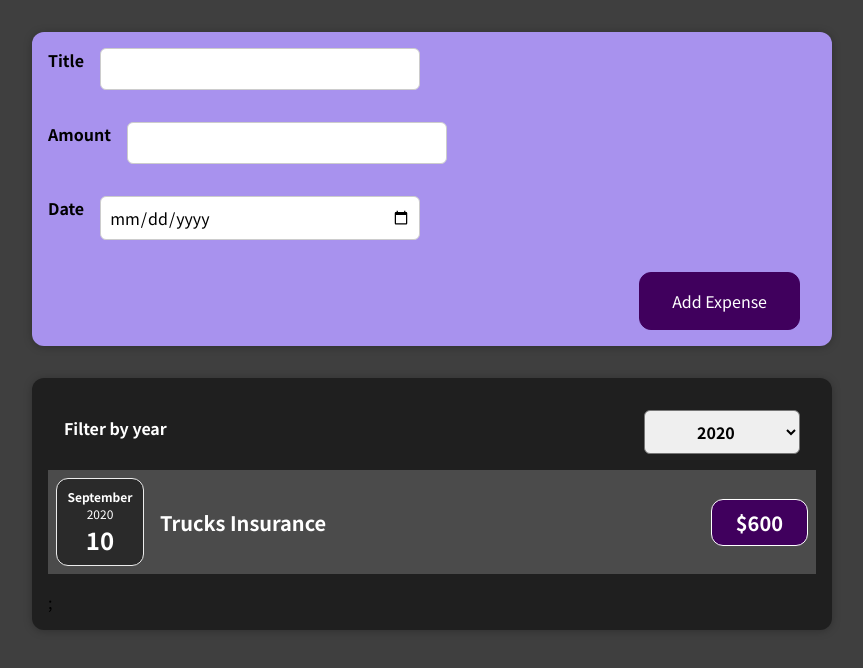
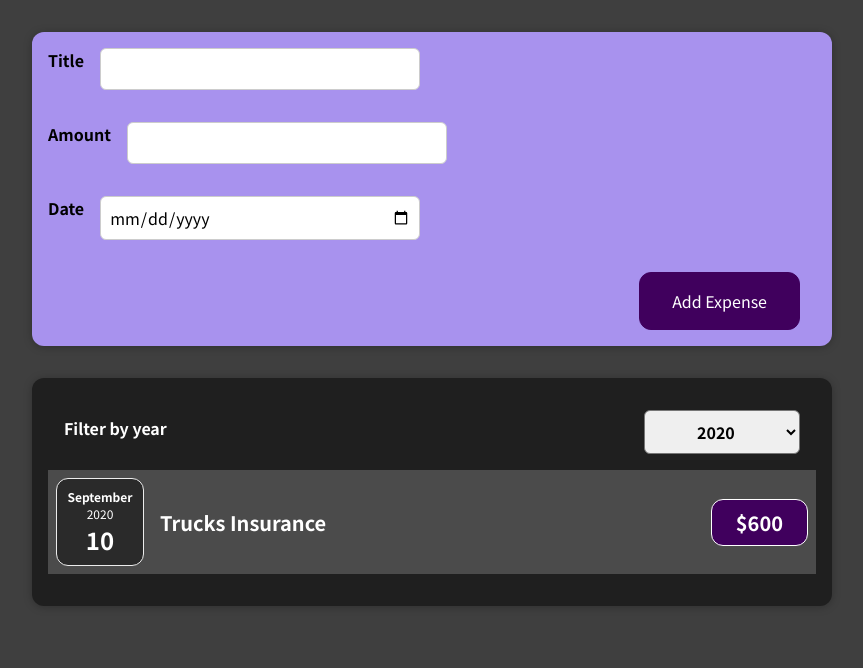
Before and after one commit to RALHI/ReactProject01, a React (Create React App) app: page / in a window 1280 px wide. Shown: the top 668 px of the page, without its empty margins (208-1071 px from the left). Built offline with nearby package versions, Linux system fonts and the light colour scheme.

Commit message:
Add one more feature

```diff
--- a/src/Component/Expenses/Expenses.jsx
+++ b/src/Component/Expenses/Expenses.jsx
@@ -41,15 +41,31 @@ const Expenses = (props) => {
             <ExpensesFilter selectedYear={filteredYear} onChangeFilter={FilterChangeHandler} />
 
             {/* Display the expenses array dinamically */}
-            {filteredExpense.map((expense) =>
+
+            {/* This below code will pass the message if there is no expense respect to the selected Year through the filter */}
+
+            {/* Method 01 */}
+            {filteredExpense.length === 0 && <p>No Expense Found</p>}
+            {filteredExpense.length > 0 && filteredExpense.map((expense) =>
                 <ExpenseItem
                     key={expense.id}
                     title={expense.title}
                     amount={expense.amount}
                     date={expense.date}
                 />
-            )};
+            )}
 
+            {/* Method 02 */}
+            {/* {filteredExpense.length === 0 ? (<p>No Expense Found</p>) : (
+                filteredExpense.map((expense) =>
+                    <ExpenseItem
+                        key={expense.id}
+                        title={expense.title}
+                        amount={expense.amount}
+                        date={expense.date}
+                    />
+                )
+            )} */}
 
             {/*Display all the static expenses which are available in the expense array which mention in App.js */}
             {/* <ExpenseItem expenses={props.expenses[0]} />
```
